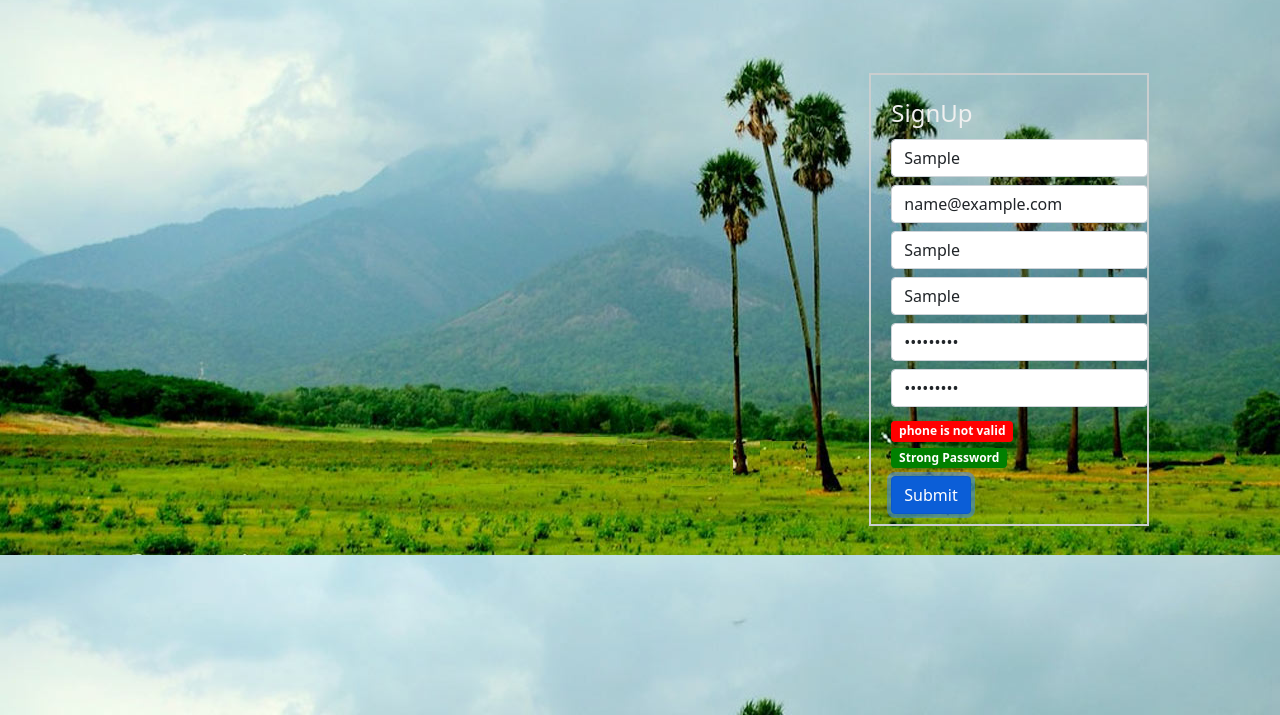
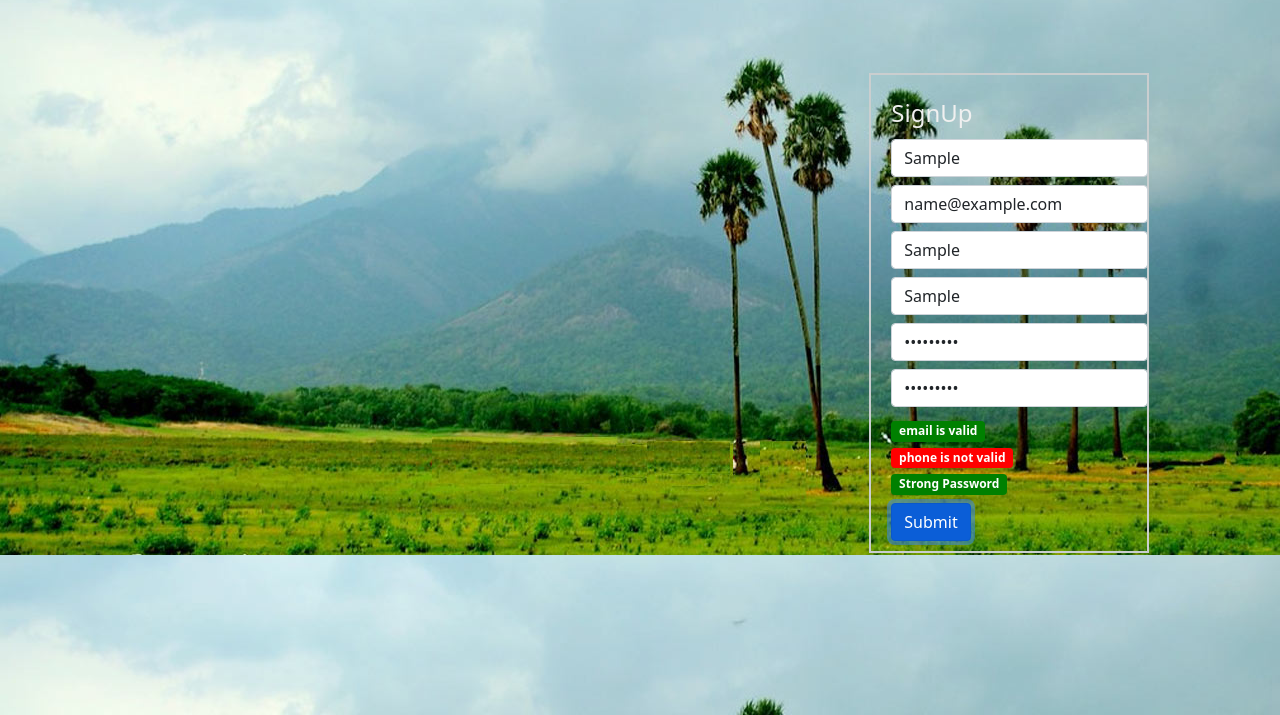
Before and after one commit to Jincyrosevarghese/keralaTourism, a plain HTML site: page signup.html in a window 1280 px wide. Both pictures are taken after typing "Sample", "name@example.com", "Sample", "Sample", "Sample123", "Sample123" into the empty fields and a click on the button "Submit". Shown: the part 85-800 px from the top of the page. Drawn offline with nearby package versions, Linux system fonts and the light colour scheme.

Commit message:
email fix

```diff
--- a/script.js
+++ b/script.js
@@ -2,12 +2,28 @@ function validate() {
 
     let phone = document.getElementById("phone");
     let error = document.getElementById("error");
+    let email = document.getElementById("email");
+    let error1 = document.getElementById("error1");
     let PasswordParameter = document.getElementById("pwd");
     let strengthBadge = document.getElementById('StrengthDisp');
     let phoneflag = false;
     let pwdflag = false;
+    let emailflag=false;
+    let emailregx=/^(([^<>()\[\]\\.,;:\s@"]+(\.[^<>()\[\]\\.,;:\s@"]+)*)|(".+"))@((\[[0-9]{1,3}\.[0-9]{1,3}\.[0-9]{1,3}\.[0-9]{1,3}\])|(([a-zA-Z\-0-9]+\.)+[a-zA-Z]{2,}))$/;
+    let regex = /^([0-9]{3})([\.-\s]?)([0-9]{3})([\.-\s]?)([0-9]{4})$/;
+    if (emailregx.test(email.value)) {
+        error1.innerHTML = "email is valid";
+        error1.style.backgroundColor = "green";
+        error1.style.color = "white";
+        emailflag = true;
+    }
+    else {
+        error1.innerHTML = "email is not valid";
+        error1.style.backgroundColor = "red";
+        error1.style.color = "white";
+        //return false;
+    }
 
-    let regex = /^([0-9]{3})([\.-\s]?)([0-9]{3})([\.-\s]?)([0-9]{4})$/;
     if (regex.test(phone.value)) {
         error.innerHTML = "phone is valid";
         error.style.backgroundColor = "green";
@@ -35,7 +51,7 @@ function validate() {
         strengthBadge.style.backgroundColor = 'red';
         strengthBadge.textContent = 'Weak Password';
     }
-    if (phoneflag && pwdflag)
+    if (phoneflag && pwdflag &&emailflag)
         return true;
     else return false;
 }
--- a/signup.html
+++ b/signup.html
@@ -66,7 +66,7 @@
                             </div>
                             <div class="mb-2">
                                 <div class="inputdiv">
-                                    <input type="email" class="form-control" required placeholder="Enter your Email">
+                                    <input type="email" id="email" class="form-control" placeholder="Enter your Email">
                                 </div>
                             </div>
                             <div class="mb-2">
@@ -92,6 +92,8 @@
                             </div>
                             <div class="mb-2">
                                 <div class="inputdiv">
+                                    <label id="error1" class="badge displayBadge" ></label>
+                                    <br>
                                     <label id="error" class="badge displayBadge" ></label>
                                     <br>
                                     <span id="StrengthDisp" class="badge displayBadge"></span>
```
